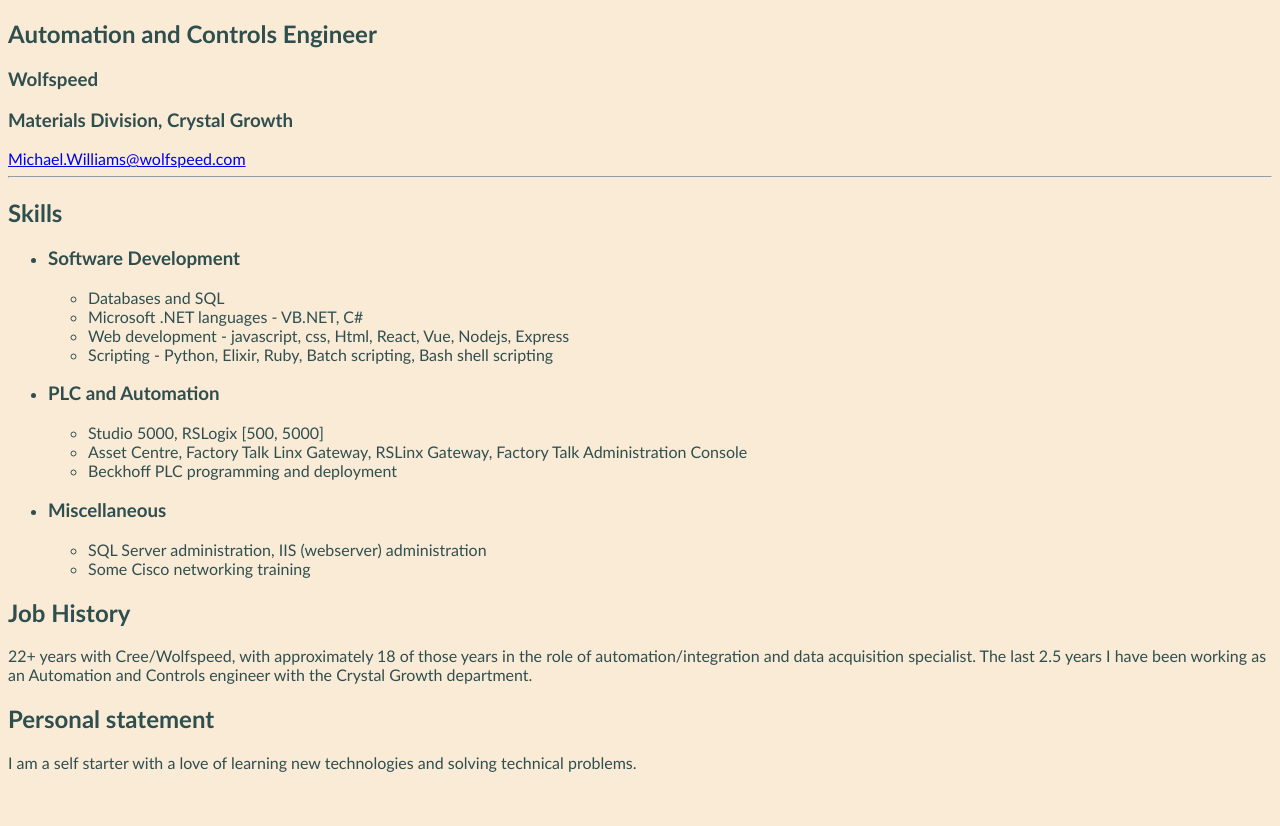
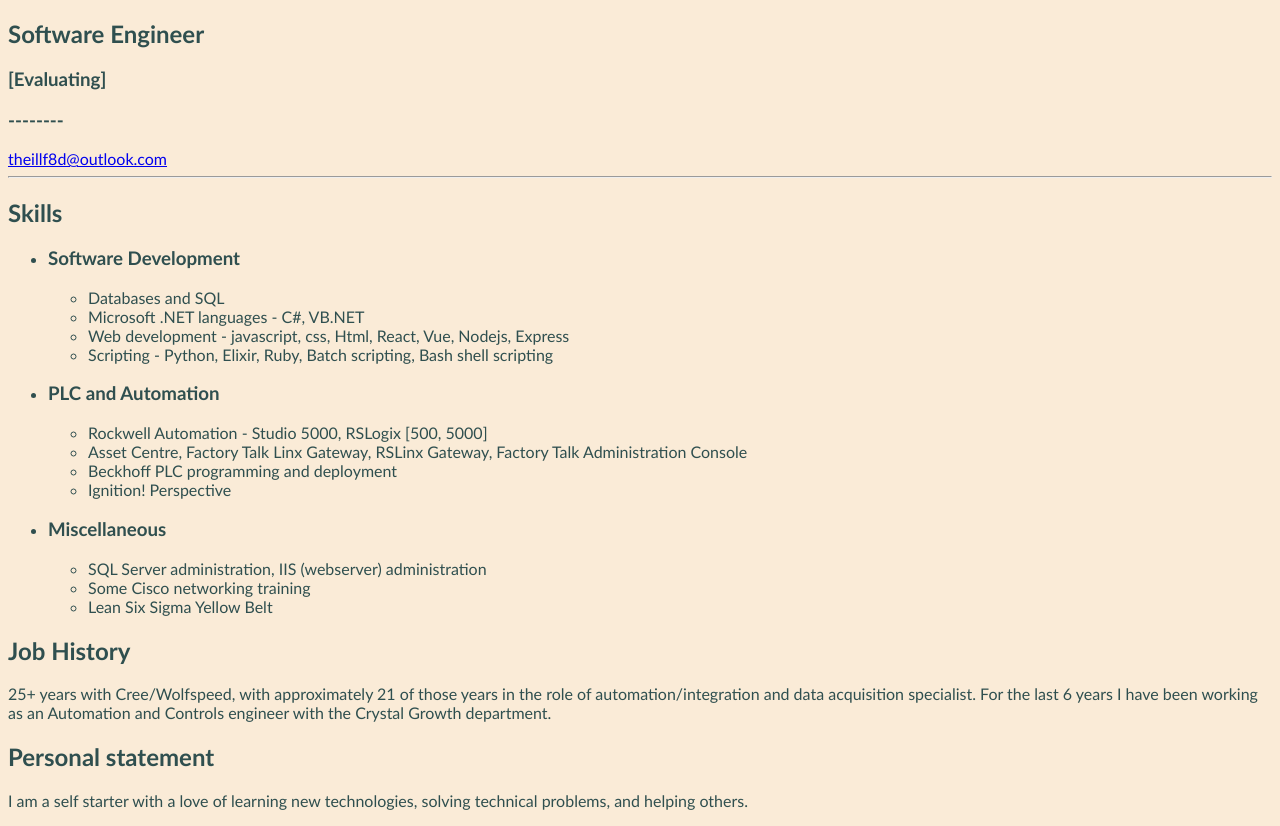
Before and after one commit to theillf8d/cv, a plain HTML site: page index.html in a window 1280 px wide. Shown: the part 63-889 px from the top of the page. Before the commit the page ends 851 px from the top, so only its background shows below. Drawn offline with Linux system fonts and the light colour scheme.

Commit message:
Update April '25.

```diff
--- a/index.html
+++ b/index.html
@@ -12,10 +12,10 @@
 
 <body>
   <h1>Michael Williams</h1>
-  <h2>Automation and Controls Engineer</h2>
-  <h3>Wolfspeed</h3>
-  <h3>Materials Division, Crystal Growth</h3>
-  <a href="mailto:Michael.Williams@wolfspeed.com">Michael.Williams@wolfspeed.com</a>
+  <h2>Software Engineer</h2>
+  <h3>[Evaluating]</h3>
+  <h3>--------</h3>
+  <a href="mailto:theillf8d@outlook.com">theillf8d@outlook.com</a>
   <hr>
   <h2>Skills</h2>
   <ul>
@@ -24,7 +24,7 @@
     </li>
     <ul>
       <li>Databases and SQL</li>
-      <li>Microsoft .NET languages - VB.NET, C#</li>
+      <li>Microsoft .NET languages - C#, VB.NET</li>
       <li>Web development - javascript, css, Html, React, Vue, Nodejs, Express</li>
       <li>Scripting - Python, Elixir, Ruby, Batch scripting, Bash shell scripting</li>
     </ul>
@@ -32,9 +32,10 @@
       <h3>PLC and Automation</h3>
     </li>
     <ul>
-      <li>Studio 5000, RSLogix [500, 5000]</li>
+      <li>Rockwell Automation - Studio 5000, RSLogix [500, 5000]</li>
       <li>Asset Centre, Factory Talk Linx Gateway, RSLinx Gateway, Factory Talk Administration Console</li>
       <li>Beckhoff PLC programming and deployment</li>
+      <li>Ignition! Perspective</li>
     </ul>
     <li>
       <h3>Miscellaneous</h3>
@@ -42,14 +43,15 @@
     <ul>
       <li>SQL Server administration, IIS (webserver) administration</li>
       <li>Some Cisco networking training</li>
+      <li>Lean Six Sigma Yellow Belt</li>
     </ul>
   </ul>
   <h2>Job History</h2>
-  <p>22+ years with Cree/Wolfspeed, with approximately 18 of those years in the role of automation/integration and data
-    acquisition specialist. The last 2.5 years I have been working as an Automation and Controls engineer with the
+  <p>25+ years with Cree/Wolfspeed, with approximately 21 of those years in the role of automation/integration and data
+    acquisition specialist. For the last 6 years I have been working as an Automation and Controls engineer with the
     Crystal Growth department.</p>
   <h2>Personal statement</h2>
-  <p>I am a self starter with a love of learning new technologies and solving technical problems.</p>
+  <p>I am a self starter with a love of learning new technologies, solving technical problems, and helping others.</p>
 </body>
 
 </html>
```
Also changed, not shown: hobbies.html (+3 -3 lines), 1 other file.
